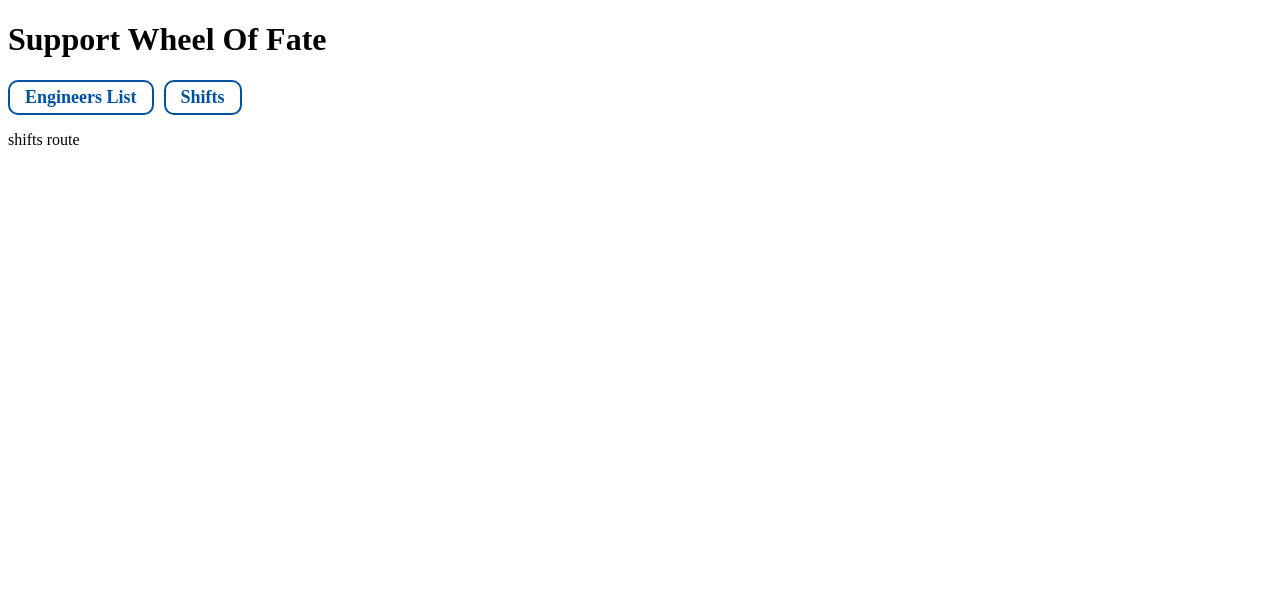
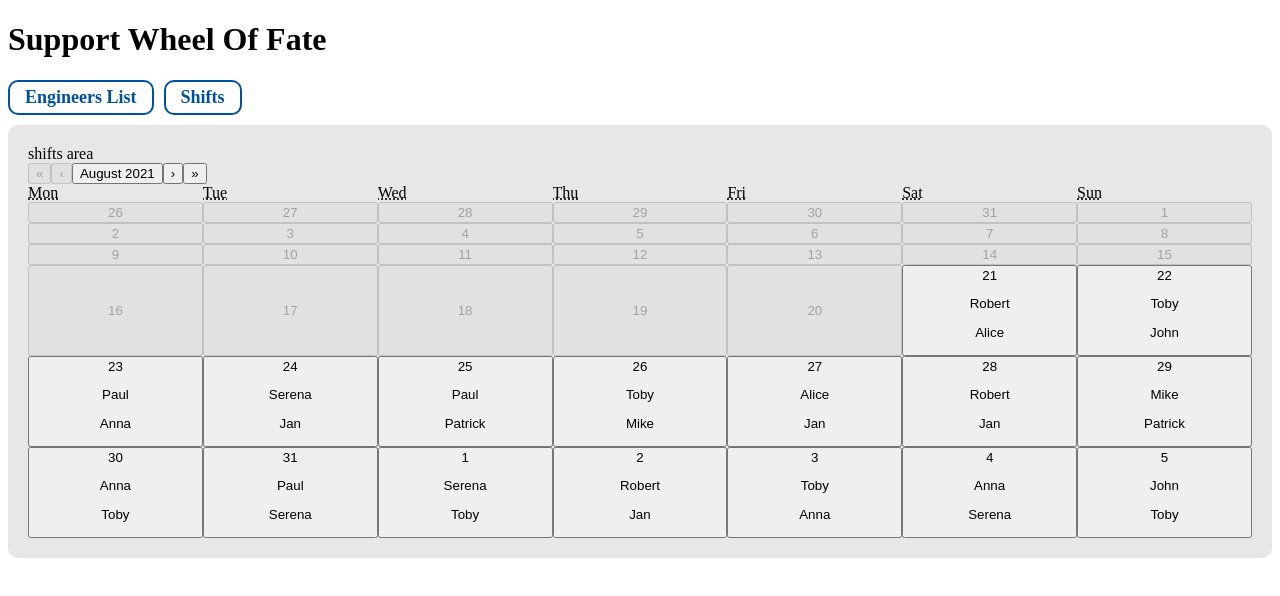
Before and after one commit to andreiggr/support-wheel-of-fate, a React (Vite) app: page /shifts in a window 1280 px wide. Shown: the top 596 px of the page. Built offline with nearby package versions, Linux system fonts and the light colour scheme.

Commit message:
Generate calendar list WIP

```diff
--- a/package.json
+++ b/package.json
@@ -15,7 +15,9 @@
     "@material-ui/core": "^4.12.3",
     "@material-ui/icons": "^4.11.2",
     "fontsource-roboto": "^4.0.0",
+    "moment": "^2.29.1",
     "react": "^17.0.2",
+    "react-calendar": "^3.4.0",
     "react-dom": "^17.0.2",
     "react-router-dom": "^5.2.0",
     "styled-components": "^5.3.0"
--- a/src/components/modules/Routes.js
+++ b/src/components/modules/Routes.js
@@ -1,13 +1,14 @@
 import React from "react";
 import { BrowserRouter, Route, Switch } from "react-router-dom";
 import EngList from "./EngList";
+import Shifts from "./Shifts";
 
 const Routes = () => {
   return (
     <BrowserRouter>
       <Switch>
         <Route exact path="/" render={() => <EngList />} />
-        <Route path="/shifts" render={() => <p>shifts route</p>} />
+        <Route path="/shifts" render={() => <Shifts />} />
       </Switch>
     </BrowserRouter>
   );
--- /dev/null
+++ b/src/components/modules/Shifts.js
@@ -0,0 +1,90 @@
+import React, { useState } from "react";
+import styled from "styled-components";
+import { View } from "../blocks";
+import engineers from "../../utils/mockData";
+import Calendar from "react-calendar";
+
+const generateDaysObject = (start, end, items) => {
+  var days = {};
+  const today = new Date();
+  var dt = new Date(start);
+  var endDate = new Date(end);
+
+  const assignEngineers = (engineers, yesterdayItems) => {
+    const engineerPool =
+      yesterdayItems && yesterdayItems.length > 0
+        ? engineers.filter((e) => !yesterdayItems.includes(e))
+        : engineers;
+    const randomPair = engineers.sort(() => 0.5 - Math.random()).slice(0, 2);
+    return randomPair;
+  };
+
+  while (dt <= endDate) {
+    const noYesterday = today.getDate() === dt.getDate();
+
+    // var assignedEng = noYesterday
+    //   ? assignEngineers(items)
+    //   : assignEngineers(
+    //       items,
+    //       days[`${new Date(dt.setDate(dt.getDate() - 1))}`]
+    //     );
+    var assignedEng = assignEngineers(items);
+    var formatDate = new Date(dt).toLocaleDateString();
+    days = { ...days, [formatDate]: assignedEng };
+    dt.setDate(dt.getDate() + 1);
+  }
+  return days;
+};
+
+const Shifts = () => {
+  const [value, onChange] = useState(new Date());
+
+  const startDate = new Date();
+  const endDate = new Date(
+    new Date().setFullYear(new Date().getFullYear() + 1)
+  );
+
+  const datesObj = generateDaysObject(startDate, endDate, engineers);
+
+  console.log("dates", datesObj);
+  const handleClickDay = (e) => {
+    console.log(e, "will show the 2 workers today");
+  };
+
+  const setTileContent = (date, view) => {
+    const formatedDate = date.toLocaleDateString();
+    return view === "month" && datesObj[formatedDate] ? (
+      <div>
+        <p>{datesObj[formatedDate][0].name}</p>
+        <p>{datesObj[formatedDate][1].name}</p>
+      </div>
+    ) : null;
+  };
+
+  return (
+    <ShiftsContainer>
+      shifts area
+      <Calendar
+        defaultView="month"
+        maxDate={new Date(new Date().setFullYear(new Date().getFullYear() + 1))}
+        minDate={new Date()}
+        onChange={onChange}
+        onClickDay={(e) => handleClickDay(e)}
+        value={value}
+        tileContent={({ date, view }) => setTileContent(date, view)}
+      />
+    </ShiftsContainer>
+  );
+};
+
+export default Shifts;
+
+const ShiftsContainer = styled(View)`
+  padding: 20px;
+  background-color: #e7e7e7;
+  margin: 10px 0;
+
+  border-radius: 10px;
+
+  display: block;
+`;
```
Also changed, not shown: src/utils/utils.js (added, +17 -0 lines), 1 other file (tests, documents, lock files or other folders).
